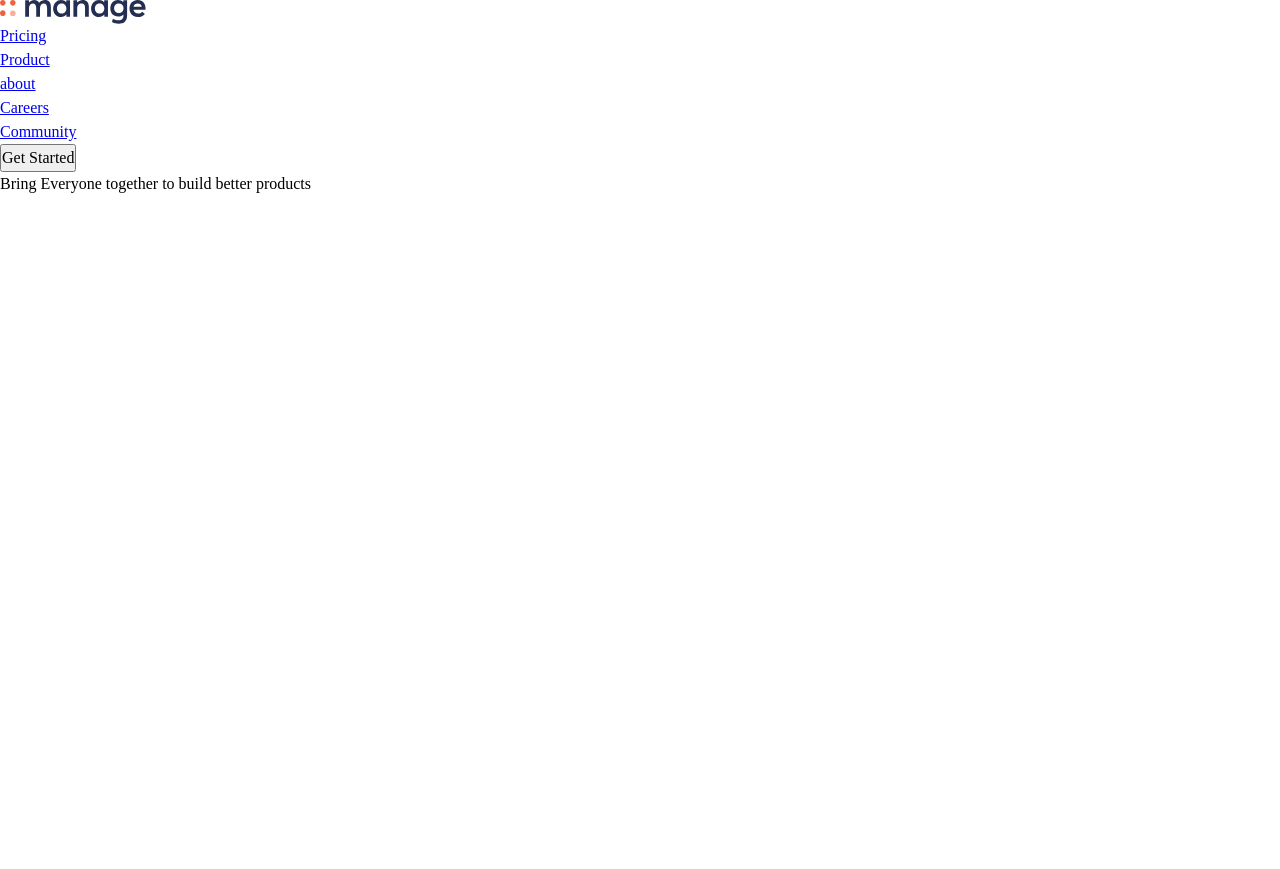
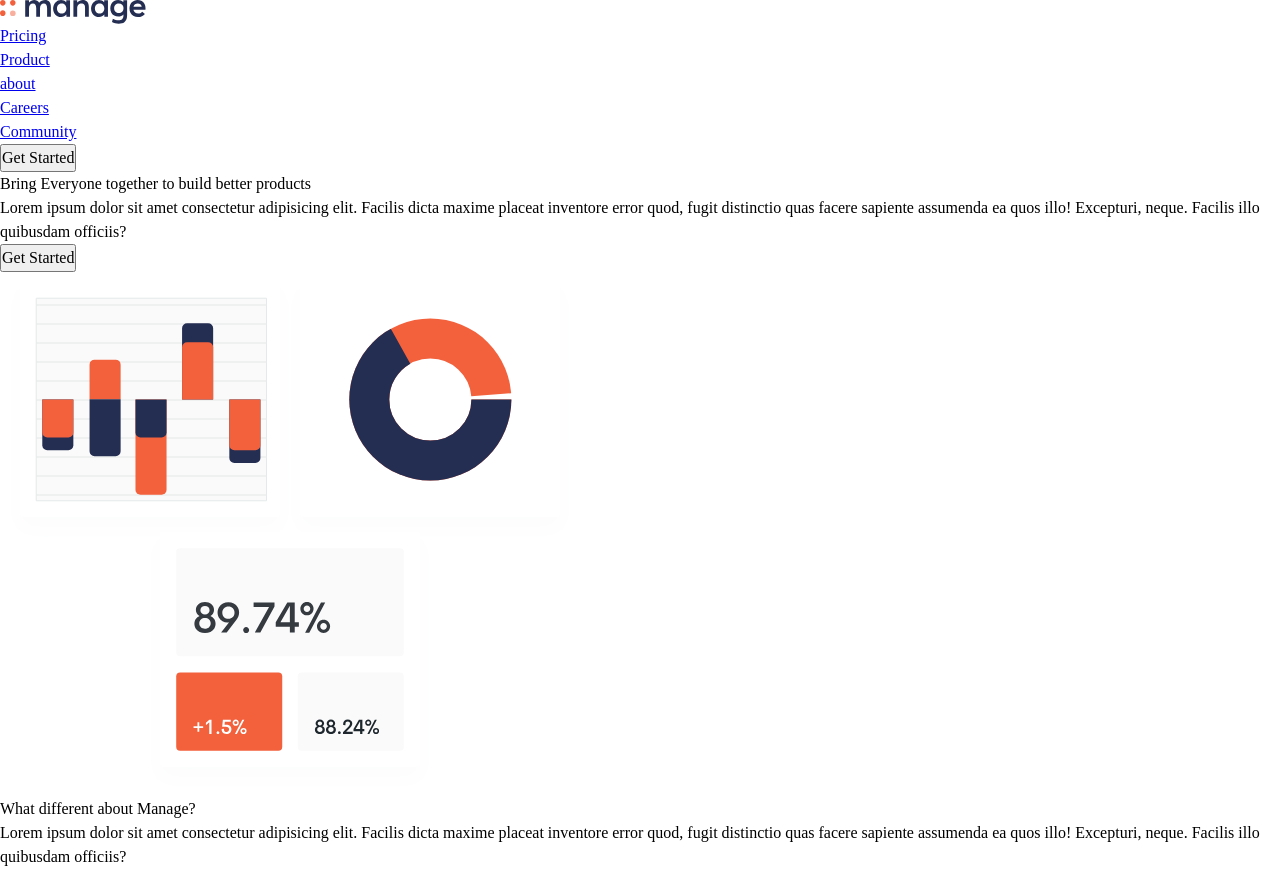
Before and after one commit to mosfequr11/landing-page, a website built with Vite: page index.html in a window 1280 px wide. Before the commit the page ends 800 px from the top, so only its background shows below. Built offline with nearby package versions, Linux system fonts and the light colour scheme.

Commit message:
add: Banner html

```diff
--- a/index.html
+++ b/index.html
@@ -8,7 +8,9 @@
   <title>Landing Page</title>
   <link rel="preconnect" href="https://fonts.googleapis.com">
   <link rel="preconnect" href="https://fonts.gstatic.com" crossorigin>
-<link href="https://fonts.googleapis.com/css2?family=Be+Vietnam+Pro:ital,wght@0,100;0,200;0,300;0,400;0,500;0,600;0,700;0,800;0,900;1,100;1,200;1,300;1,400;1,500;1,600;1,700;1,800;1,900&display=swap" rel="stylesheet">
+  <link
+    href="https://fonts.googleapis.com/css2?family=Be+Vietnam+Pro:ital,wght@0,100;0,200;0,300;0,400;0,500;0,600;0,700;0,800;0,900;1,100;1,200;1,300;1,400;1,500;1,600;1,700;1,800;1,900&display=swap"
+    rel="stylesheet">
   <link rel="stylesheet" href="/src/style.css">
 </head>
 
@@ -30,18 +32,40 @@
       <button class="button">Get Started</button>
     </div>
   </header>
-  <section class="container">
+  <main>
+    <section class="">
+      <div class="container">
         <div class="even-columns">
           <div>
             <h1 class="fs-primary-heading fw-bold">
               Bring Everyone together to build better products
             </h1>
+            <p>Lorem ipsum dolor sit amet consectetur adipisicing elit. Facilis dicta maxime placeat inventore error
+              quod, fugit distinctio quas facere sapiente assumenda ea quos illo! Excepturi, neque. Facilis illo
+              quibusdam officiis?</p>
+            <button class="button">Get Started</button>
           </div>
           <div>
-
+            <img src="src\images\illustration-intro.svg" alt="">
+          </div>
         </div>
       </div>
     </section>
+
+    <section>
+      <div class="container">
+        <div class=even-column"">
+          <div>
+            <h2 class="fs-secondary-heading fw-bold">What different about Manage?</h2>
+            <p>Lorem ipsum dolor sit amet consectetur adipisicing elit. Facilis dicta maxime placeat inventore error
+              quod, fugit distinctio quas facere sapiente assumenda ea quos illo! Excepturi, neque. Facilis illo
+              quibusdam officiis?</p>
+          </div>
+          <div></div>
+        </div>
+      </div>
+    </section>
+  </main>
   <script type="module" src="/src/main.js"></script>
 </body>
 
```
Lines whose indentation alone changed are shown as unchanged.
